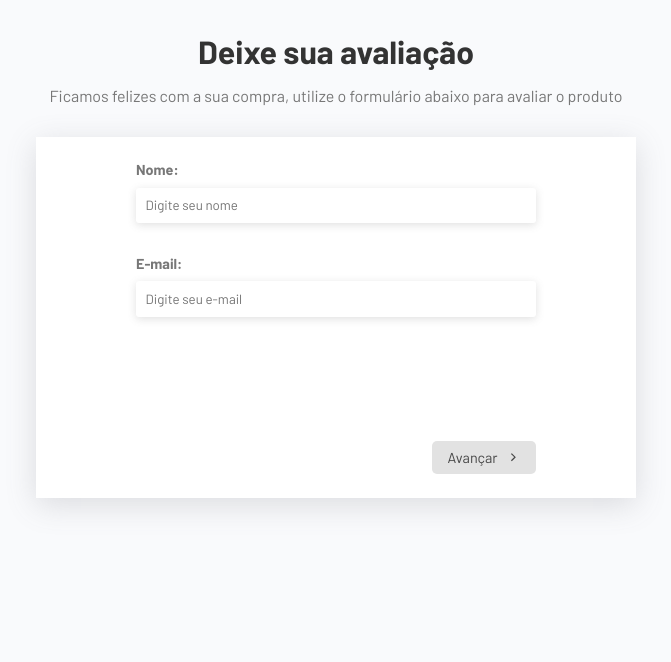
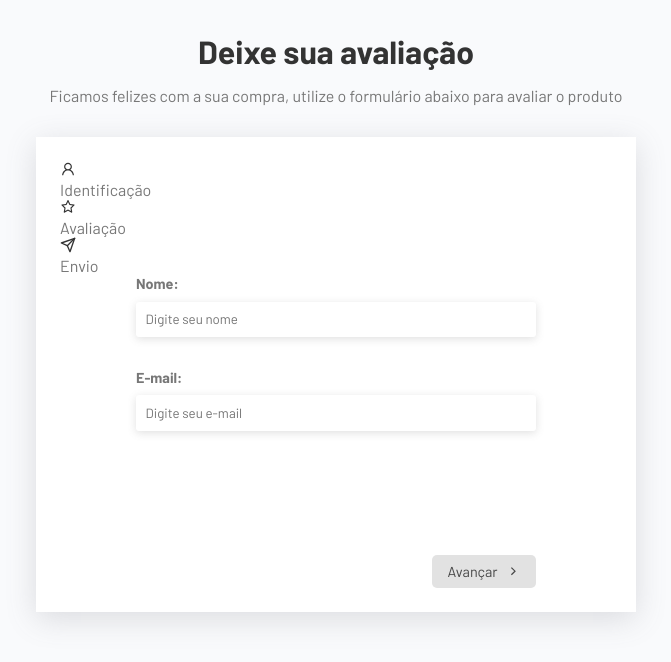
Before and after one commit to CoderLuizF/Multi-Step-Login, a React (Vite) app: page / in a window 1280 px wide. Shown: the top 662 px of the page, without its empty margins (304-975 px from the left). Built offline with nearby package versions, Linux system fonts and the light colour scheme.

Commit message:
feat: add initial HTML structure for stage indicator component

```diff
--- a/src/App.jsx
+++ b/src/App.jsx
@@ -25,7 +25,7 @@ function App() {
           </p>
         </div>
         <div className="form-container">
-          {Steps}
+          <Steps currentStep={currentStep} />
           <form onSubmit={(e) => changeStep(currentStep + 1, e)}>
             <div className="inputs-container">{currentComponent}</div>
             <div className="actions">
--- a/src/components/Steps.jsx
+++ b/src/components/Steps.jsx
@@ -1,9 +1,25 @@
-import React from 'react'
+import React from "react";
+import "./Steps.css";
+import { AiOutlineUser, AiOutlineStar } from "react-icons/ai";
+import { FiSend } from "react-icons/fi";
 
-const Steps = () => {
+const Steps = (currentStep) => {
   return (
-    <div>Steps</div>
-  )
-}
+    <div className="steps">
+      <div className="step">
+        <AiOutlineUser />
+        <p>Identificação</p>
+      </div>
+      <div className="step">
+        <AiOutlineStar />
+        <p>Avaliação</p>
+      </div>
+      <div className="step">
+        <FiSend />
+        <p>Envio</p>
+      </div>
+    </div>
+  );
+};
 
-export default Steps
+export default Steps;
```
